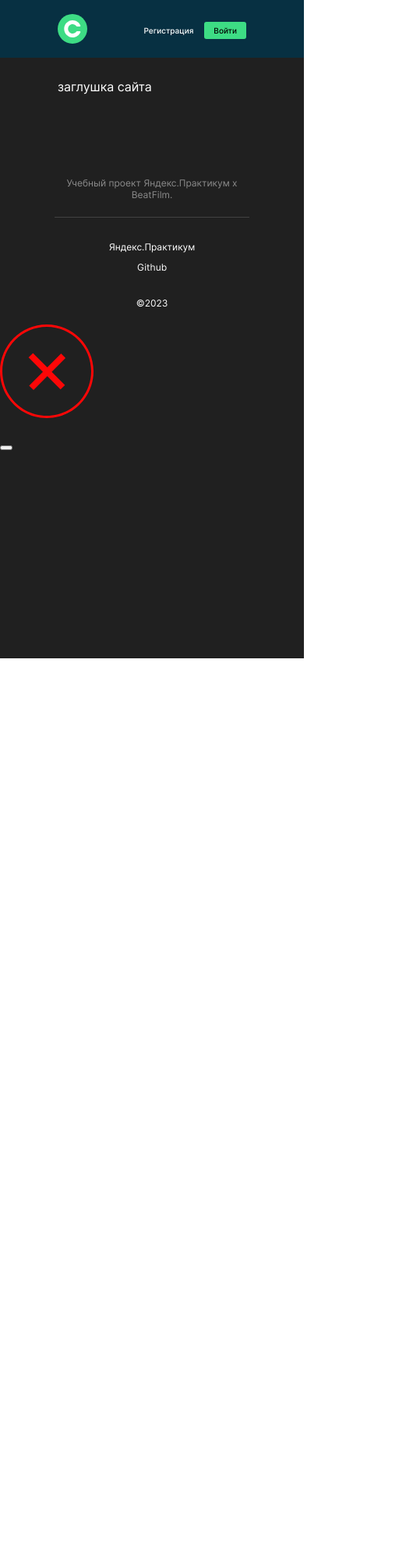
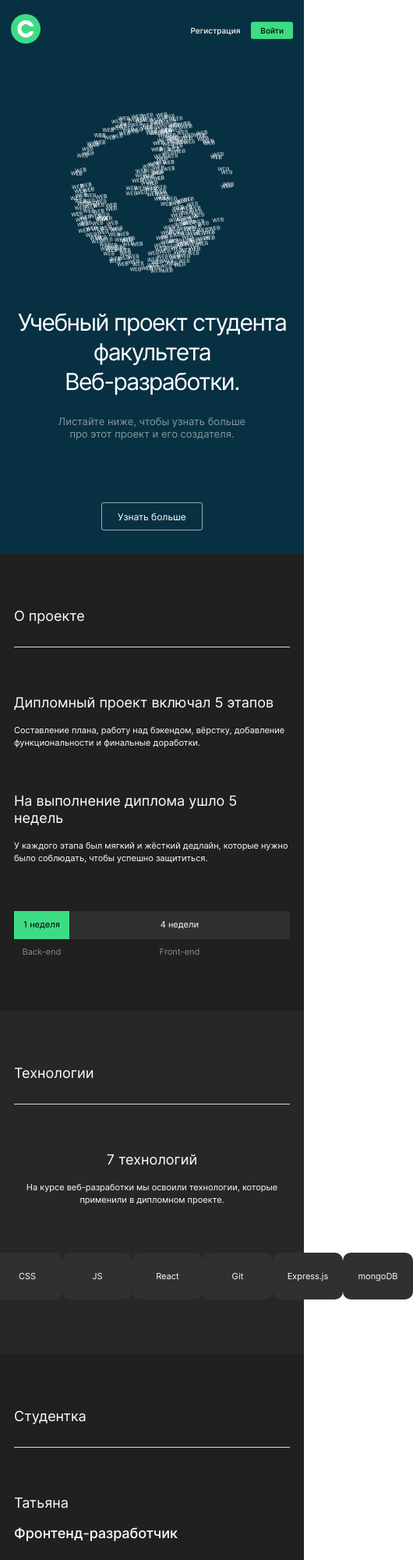
Before and after one commit to Bta1991/movies-explorer-frontend, a React app: page / in a window 390 px wide. Shown: the top 2000 px of the page at 78% size, 530 px wide, since content can reach past the window. Before the commit the page ends 844 px from the top, so only its background shows below. Built offline with nearby package versions, Linux system fonts and the light colour scheme; no server answers.

Commit message:
v0.6 добавлены компоненты main правка верстки

```diff
--- a/src/components/Footer/Footer.css
+++ b/src/components/Footer/Footer.css
@@ -1,6 +1,7 @@
 .footer {
     padding: 79px 0 20px;
     box-sizing: border-box;
+    font-size: 13px;
 }
 
 .footer_hidden {
@@ -8,8 +9,6 @@
 }
 
 .footer__info {
-    font-size: 13px;
-    line-height: normal;
     text-align: center;
     color: #8b8b8b;
     margin: 0;
@@ -25,8 +24,6 @@
 }
 
 .footer__copyright {
-    font-size: 13px;
-    line-height: normal;
     margin: 0;
 }
 
@@ -40,10 +37,7 @@
 
 .footer__link {
     text-decoration: none;
-    color: inherit;
-    font-weight: 400;
-    font-size: 13px;
-    line-height: normal;
+    color: #fff;
     transition: opacity 0.5s linear;
 }
 
@@ -51,10 +45,13 @@
     opacity: 0.6;
 }
 
-@media (max-width: 767px) {
+@media (max-width: 700px) {
+    .footer {
+        font-size: 12px;
+    }
+
     .footer__info {
         font-size: 12px;
-        line-height: normal;
         padding-bottom: 21px;
     }
 
@@ -74,13 +71,6 @@
 
     .footer__copyright {
         margin-top: 30px;
-        color: var(--gray-text);
-        font-size: 12px;
-        line-height: normal;
-    }
-
-    .footer__link {
-        font-size: 12px;
-        line-height: normal;
+        color: #8b8b8b;
     }
 }
--- a/src/components/Header/Header.css
+++ b/src/components/Header/Header.css
@@ -17,7 +17,7 @@
   background-color: #202020;
 }
 
-@media (max-width: 800px) {
+@media (max-width: 700px) {
   .header__burger {
     display: block;
   }
--- /dev/null
+++ b/src/components/Main/AboutMe/AboutMe.css
@@ -0,0 +1,83 @@
+.about {
+    margin: 0;
+    padding: 110px 0;
+}
+
+.about__title {
+    font-size: 22px;
+    padding-bottom: 23px;
+    border-bottom: 1px solid #dadada;
+}
+
+.about__info {
+    margin: 70px 0 0;
+    display: flex;
+    justify-content: space-between;
+}
+
+.about__info-title {
+    margin: 0;
+    font-size: 50px;
+    font-weight: 400;
+}
+
+.about__info-subtitle {
+    margin: 18px 0 26px;
+    font-size: 18px;
+    font-weight: 500;
+}
+
+.about__info-text {
+    margin: 26px 0 0;
+    max-width: 600px;
+    font-size: 14px;
+    line-height: 1.43;
+}
+
+.about__photo {
+  border-radius: 10px;
+}
+
+@media (max-width: 1000px) {
+    .about {
+        padding: 90px 20px;
+    }
+
+    .about__info {
+        gap: 30px;
+    }
+
+    .about__info-text {
+        margin-top: 22px;
+        font-size: 12px;
+        line-height: 18px;
+    }
+}
+
+@media (max-width: 700px) {
+    .about {
+        padding: 70px 8px;
+    }
+
+    .about__info {
+        margin-top: 60px;
+        flex-direction: column;
+        gap: 56px;
+    }
+
+    .about__info-title {
+        font-size: 18px;
+        line-height: 22px;
+    }
+
+    .about__info-text {
+        font-size: 11px;
+        line-height: 16px;
+        margin-top: 16px;
+    }
+
+    .about__title {
+        font-size: 18px;
+        padding-bottom: 28px;
+    }
+}
--- /dev/null
+++ b/src/components/Main/AboutMe/AboutMe.js
@@ -0,0 +1,36 @@
+import './AboutMe.css'
+import photo from '../../../images/photo.jpg'
+
+const AboutMe = () => {
+    return (
+        <section className="about" id="about">
+            <div className="container">
+                <article className="about__title">Студентка</article>
+                <div className="about__info">
+                    <div>
+                        <h2 className="about__info-title">Татьяна</h2>
+                        <h3 className="about__info-subtitle">
+                            Фронтенд-разработчик
+                        </h3>
+                        <p className="about__info-text">
+                            Я начинающий фронтенд-разработчик. По образованию
+                            экономст. Решила попробовать себя в сфере ИТ и
+                            зарегистрировалась в программе "Цифровые профессии".
+                            После прохождения курса Яндекс.Практикум планирую
+                            заняться работой в сфере веб-разработки.
+                        </p>
+                    </div>
+                    <div>
+                        <img
+                            className="about__photo"
+                            src={photo}
+                            alt="Фото студента"
+                        />
+                    </div>
+                </div>
+            </div>
+        </section>
+    )
+}
+
+export default AboutMe
--- /dev/null
+++ b/src/components/Main/AboutProject/AboutProject.css
@@ -0,0 +1,112 @@
+.project {
+    margin: 0;
+    padding: 110px 0;
+}
+
+.project__title {
+    font-size: 22px;
+    padding-bottom: 23px;
+    border-bottom: 1px solid #dadada;
+}
+
+.project__info {
+    margin: 70px 0 0;
+    display: flex;
+    gap: 40px;
+}
+
+.project__info-title {
+    margin: 0;
+    font-size: 20px;
+    font-weight: 400;
+}
+
+.project__info-text {
+    margin: 26px 0 0;
+    font-size: 14px;
+    line-height: 1.43;
+}
+
+.project__timeline {
+    margin: 110px 0 0;
+    display: grid;
+    grid-template-columns: 1fr 4fr;
+    text-align: center;
+    align-items: center;
+    justify-content: center;
+    gap: 14px 0;
+    font-size: 14px;
+}
+
+.project__timeline-header {
+    margin: 0;
+    min-height: 36px;
+    display: flex;
+    justify-content: center;
+    align-items: center;
+    background-color: #303030;
+}
+
+.project__timeline-header_green {
+    background-color: #3ddc84;
+    color: #000;
+}
+
+.project__timeline-underline {
+    margin: 0;
+    color: #8b8b8b;
+}
+
+@media (max-width: 1000px) {
+    .project {
+        padding: 90px 20px;
+    }
+
+    .project__info {
+        gap: 30px;
+    }
+
+    .project__info-text {
+        margin-top: 22px;
+        font-size: 12px;
+        line-height: 18px;
+    }
+
+    .project__timeline {
+        margin-top: 93px;
+    }
+}
+
+@media (max-width: 700px) {
+    .project {
+        padding: 70px 8px;
+    }
+
+    .project__info {
+        margin-top: 60px;
+        flex-direction: column;
+        gap: 56px;
+    }
+
+    .project__info-title {
+        font-size: 18px;
+        line-height: 22px;
+    }
+
+    .project__info-text {
+        font-size: 11px;
+        line-height: 16px;
+        margin-top: 16px;
+    }
+
+    .project__title {
+        font-size: 18px;
+        padding-bottom: 28px;
+    }
+
+    .project__timeline {
+        margin-top: 60px;
+        font-size: 11px;
+        gap: 10px 0;
+    }
+}
--- /dev/null
+++ b/src/components/Main/AboutProject/AboutProject.js
@@ -0,0 +1,42 @@
+import './AboutProject.css'
+
+const AboutProject = () => {
+    return (
+        <section className="project" id="project">
+            <div className="container">
+                <article className="project__title">О проекте</article>
+                <div className="project__info">
+                    <div>
+                        <h2 className="project__info-title">
+                            Дипломный проект включал 5 этапов
+                        </h2>
+                        <p className="project__info-text">
+                            Составление плана, работу над бэкендом, вёрстку,
+                            добавление функциональности и финальные доработки.
+                        </p>
+                    </div>
+                    <div>
+                        <h2 className="project__info-title">
+                            На выполнение диплома ушло 5 недель
+                        </h2>
+                        <p className="project__info-text">
+                            У каждого этапа был мягкий и жёсткий дедлайн,
+                            которые нужно было соблюдать, чтобы успешно
+                            защититься.
+                        </p>
+                    </div>
+                </div>
+                <div className="project__timeline">
+                    <p className="project__timeline-header project__timeline-header_green">
+                        1 неделя
+                    </p>
+                    <p className="project__timeline-header">4 недели</p>
+                    <p className="project__timeline-underline">Back-end</p>
+                    <p className="project__timeline-underline">Front-end</p>
+                </div>
+            </div>
+        </section>
+    )
+}
+
+export default AboutProject
--- a/src/components/Main/Main.js
+++ b/src/components/Main/Main.js
@@ -1,17 +1,16 @@
-import './Main.css'
-import { useLocation } from 'react-router-dom'
+import Promo from './Promo/Promo'
+import AboutProject from './AboutProject/AboutProject'
+import Techs from './Techs/Techs'
+import AboutMe from "./AboutMe/AboutMe";
 
 const Main = () => {
-    const path = useLocation().pathname
-
     return (
-        <header className={'header '}>
-            <div className="container">
-                <div className="header__container">
-                    <p>заглушка сайта</p>
-                </div>
-            </div>
-        </header>
+        <main>
+            <Promo />
+            <AboutProject />
+            <Techs />
+            <AboutMe />
+        </main>
     )
 }
 
--- /dev/null
+++ b/src/components/Main/Promo/Promo.css
@@ -0,0 +1,105 @@
+.promo {
+    padding: 75px 0;
+    background-color: #073042;
+    box-sizing: border-box;
+}
+
+.promo__container {
+    display: flex;
+    align-items: flex-start;
+    justify-content: space-between;
+}
+
+.promo__title {
+    margin: 0;
+    max-width: 640px;
+    font-size: 50px;
+    font-weight: 400;
+}
+
+.promo__text {
+    margin: 36px 0 0;
+    max-width: 310px;
+    font-size: 13px;
+    line-height: 16px;
+    opacity: 0.5;
+}
+
+.promo__image {
+    max-width: 310px;
+}
+
+.promo__button {
+    margin-top: 146px;
+    padding: 10px 20px;
+    max-width: 130px;
+    max-height: 36px;
+    box-sizing: border-box;
+    display: block;
+    border: 1px solid rgba(255, 255, 255, 0.6);
+    border-radius: 3px;
+    transition: opacity 0.5s linear;
+    cursor: pointer;
+    text-decoration: none;
+    color: #fff;
+    font-size: 12px;
+    line-height: 1.33;
+    font-weight: 400;
+}
+
+.promo__button:hover {
+    opacity: 0.6;
+}
+
+@media (max-width: 1000px) {
+    .promo {
+        padding: 140px 0 76px;
+    }
+
+    .promo__container {
+        flex-direction: column-reverse;
+        align-items: center;
+    }
+
+    .promo__title {
+        text-align: center;
+        margin: 48px 0 0;
+        font-size: 40px;
+        line-height: 1.25;
+    }
+
+    .promo__text {
+        max-width: 260px;
+        margin: 22px auto 0;
+        text-align: center;
+    }
+
+    .promo__button {
+        margin: 92px auto 0;
+    }
+}
+
+@media (max-width: 700px) {
+    .promo {
+        padding: 70px 0 30px;
+    }
+
+    .promo__image {
+        max-width: 210px;
+    }
+
+    .promo__title {
+        margin-top: 44px;
+        letter-spacing: -0.05em;
+        font-size: 30px;
+        line-height: 38px;
+    }
+
+    .promo__text {
+        margin: 24px auto 0;
+    }
+
+    .promo__button {
+        margin: 80px auto 0;
+    }
+}
--- /dev/null
+++ b/src/components/Main/Promo/Promo.js
@@ -0,0 +1,29 @@
+import './Promo.css'
+import promoPic from '../../../images/promo.png'
+
+const Promo = () => {
+    return (
+        <section className="promo">
+            <div className="container">
+                <div className="promo__container">
+                    <div>
+                        <h1 className="promo__title">
+                            Учебный проект студента факультета
+                            Веб&zwj;-&zwj;разработки.
+                        </h1>
+                        <p className="promo__text">
+                            Листайте ниже, чтобы узнать больше про этот проект и
+                            его создателя.
+                        </p>
+                        <a href="#project" className="promo__button">
+                            Узнать больше
+                        </a>
+                    </div>
+                    <img className="promo__image" src={promoPic} alt="Земля" />
+                </div>
+            </div>
+        </section>
+    )
+}
+
+export default Promo
--- /dev/null
+++ b/src/components/Main/Techs/Techs.css
@@ -0,0 +1,105 @@
+.techs {
+    margin: 0;
+    padding: 100px 0;
+    background-color: #272727;
+}
+
+.techs__title {
+    font-size: 22px;
+    padding-bottom: 23px;
+    border-bottom: 1px solid #dadada;
+}
+
+.techs__info {
+    margin: 90px 0 0;
+    display: flex;
+    text-align: center;
+    justify-content: center;
+}
+
+.techs__info-title {
+    margin: 0;
+    font-size: 50px;
+    font-weight: 400;
+}
+
+.techs__info-text {
+    margin: 26px 0 0;
+    max-width: 460px;
+    font-size: 14px;
+    line-height: 1.43;
+}
+
+.techs__list {
+    margin: 100px 0 0;
+    display: flex;
+    text-align: center;
+    justify-content: center;
+    gap: 10px;
+    font-size: 14px;
+}
+
+.techs__list-header {
+    margin: 0;
+    min-height: 60px;
+    min-width: 90px;
+    border-radius: 10px;
+    display: flex;
+    align-items: center;
+    justify-content: center;
+    background-color: #303030;
+}
+
+@media (max-width: 1000px) {
+    .techs {
+        padding: 90px 20px;
+    }
+
+    .techs__info {
+        gap: 30px;
+    }
+
+    .techs__info-text {
+        margin-top: 22px;
+        font-size: 12px;
+        line-height: 18px;
+    }
+
+    .techs__list {
+        margin-top: 93px;
+    }
+}
+
+@media (max-width: 700px) {
+    .techs {
+        padding: 70px 8px;
+    }
+
+    .techs__title {
+        font-size: 18px;
+        padding-bottom: 28px;
+    }
+
+    .techs__info {
+        margin-top: 60px;
+        flex-direction: column;
+        gap: 56px;
+    }
+
+    .techs__info-title {
+        font-size: 18px;
+        line-height: 22px;
+    }
+
+    .techs__info-text {
+        font-size: 11px;
+        line-height: 16px;
+        margin-top: 16px;
+    }
+
+    .techs__list {
+        margin-top: 60px;
+        font-size: 11px;
+        gap: 10px 0;
+    }
+}
--- /dev/null
+++ b/src/components/Main/Techs/Techs.js
@@ -0,0 +1,31 @@
+import './Techs.css'
+
+const Techs = () => {
+    return (
+        <section className="techs" id="techs">
+            <div className="container">
+                <article className="techs__title">Технологии</article>
+                <div className="techs__info">
+                    <div>
+                        <h2 className="techs__info-title">7 технологий</h2>
+                        <p className="techs__info-text">
+                            На курсе веб-разработки мы освоили технологии,
+                            которые применили в дипломном проекте.
+                        </p>
+                    </div>
+                </div>
+                <ul className="techs__list">
+                    <li className="techs__list-header">HTML</li>
+                    <li className="techs__list-header">CSS</li>
+                    <li className="techs__list-header">JS</li>
+                    <li className="techs__list-header">React</li>
+                    <li className="techs__list-header">Git</li>
+                    <li className="techs__list-header">Express.js</li>
+                    <li className="techs__list-header">mongoDB</li>
+                </ul>
+            </div>
+        </section>
+    )
+}
+
+export default Techs
--- a/src/index.css
+++ b/src/index.css
@@ -2,10 +2,22 @@
 @import url(./vendor/fonts.css);
 
 .container {
-  padding: 0 70px;
-  max-width: 1280px;
-  margin: 0 auto;
-  box-sizing: border-box;
+    padding: 0 70px;
+    max-width: 1280px;
+    margin: 0 auto;
+    box-sizing: border-box;
+}
+
+@media (max-width: 1000px) {
+    .container {
+        padding: 0 30px;
+    }
+}
+
+@media (max-width: 700px) {
+    .container {
+        padding: 0 10px;
+    }
 }
 
 @import url(./blocks/profile/profile.css);
```
Also changed, not shown: src/components/Main/Main.css (deleted), src/images/photo.jpg (added), src/images/promo.png (added).
